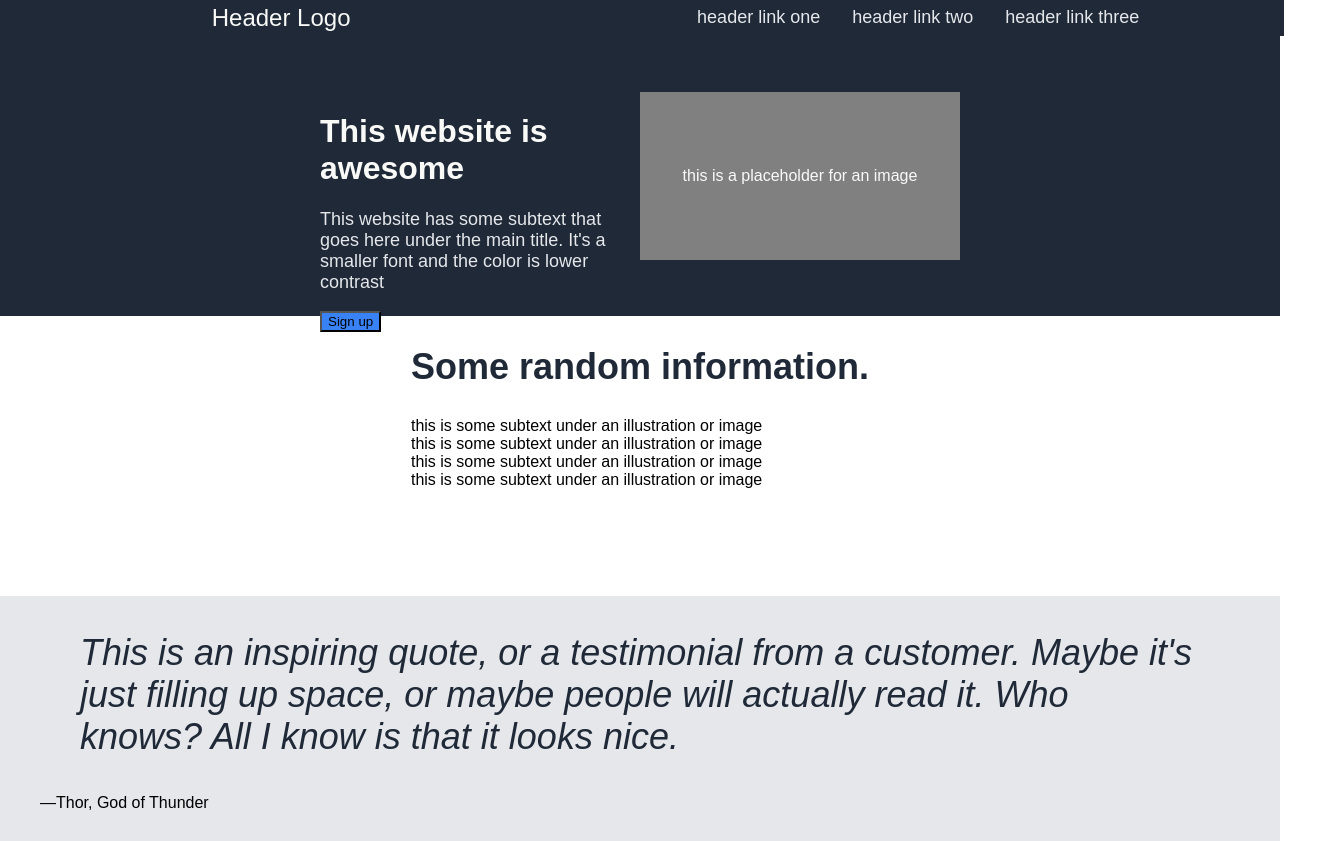
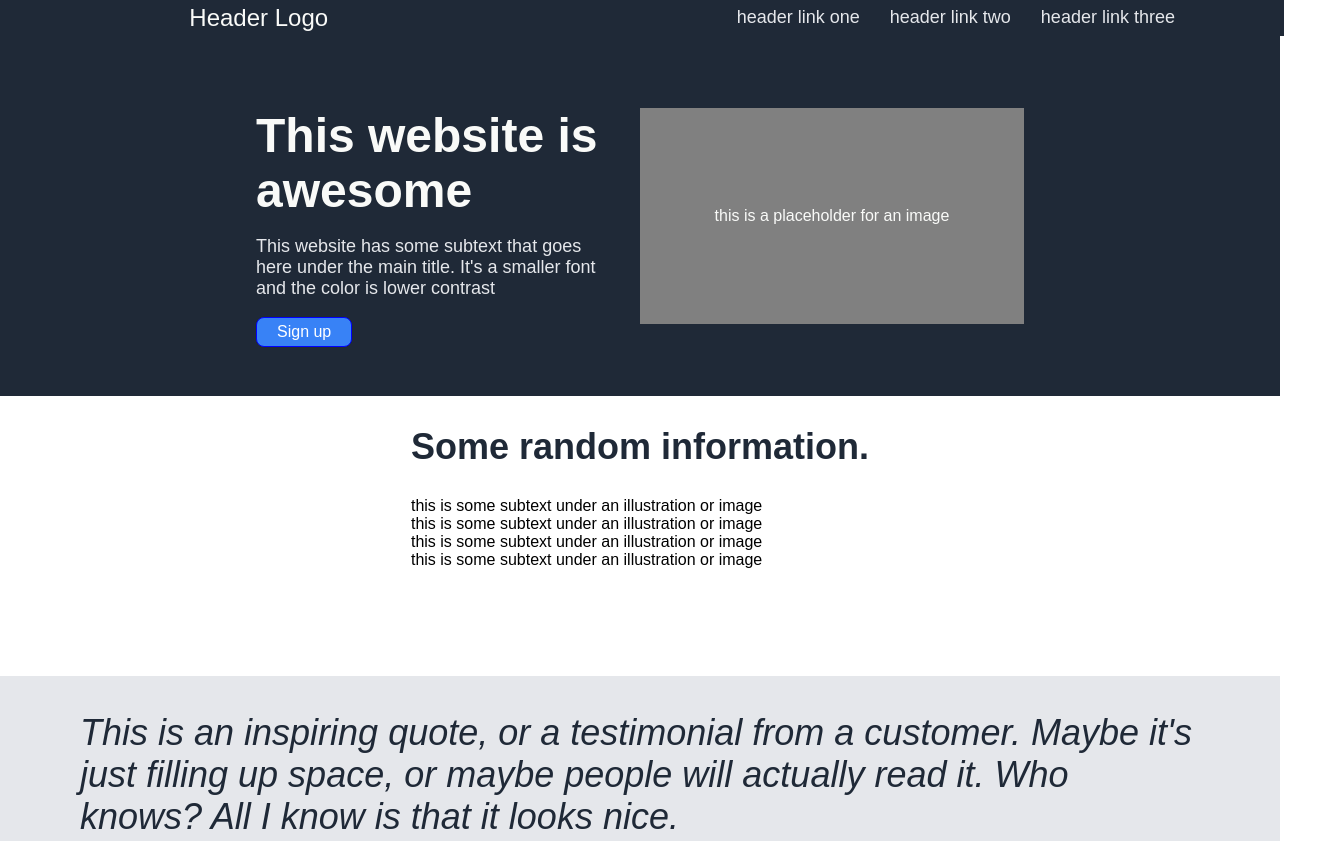
Before and after one commit to stwomac/top-landing-page, a plain HTML site: page index.html in a window 1280 px wide. Shown: the top 841 px of the page, 1337 px wide, since content can reach past the window. Drawn offline with Linux system fonts and the light colour scheme.

Commit message:
fixed header, material in .contentone

```diff
--- a/style.css
+++ b/style.css
@@ -10,6 +10,10 @@ body {
   margin:0;
   font-family: 'Ubuntu Mono', Arial, sans-serif;
 
+}
+
+button{
+  all:unset;
 }
 
 .header, .footer{
@@ -28,16 +32,14 @@ padding:.3%;
 ul{
 display: flex;
 list-style: none;
-gap: 5%;
-width: 50%;
 margin:0;
 padding: 0;
-margin-right: -10%;
+width: 45%;
+  margin-right: -15%;
 }
 
-div.header > div:first-child{
-  margin-right: 16%;
-  margin-left: 11%;
+a {
+padding-left: 30px;
 }
 
 .contentOne{
@@ -45,7 +47,7 @@ div.header > div:first-child{
   width:100%;
   justify-content: center;
   align-items: center;
-  height: 35vh;
+  height: 45vh;
 
 }
 
@@ -64,7 +66,16 @@ div.header > div:first-child{
 .contentOne > div{
 
   height: 60%;
-  width:25%;
+  width:30%;
+}
+
+div.contentOne > div:first-child{
+  box-sizing: border-box;
+  padding-right: 2em;
+}
+h1{
+  margin-top:0px;
+  margin-bottom: 0px
 }
 .hero{
 background-color: grey;
@@ -88,8 +99,8 @@ background-color: #1F2937;
 
 h1 {
 color: #F9FAF8;
-font-size: 32px;
-/*! font-weight: 800; */
+font-size: 48px;
+font-weight: 800;
 }
 
 .contentOne > div > p, li, .footer {
@@ -126,3 +137,11 @@ color: #1F2937;
 .hero {
   color: #F9FAF8;
 }
+
+button {
+  border: 1px, solid, blue;
+  color: white;
+  border-radius: 8px;
+  padding: 5px 20px
+
+}
```
